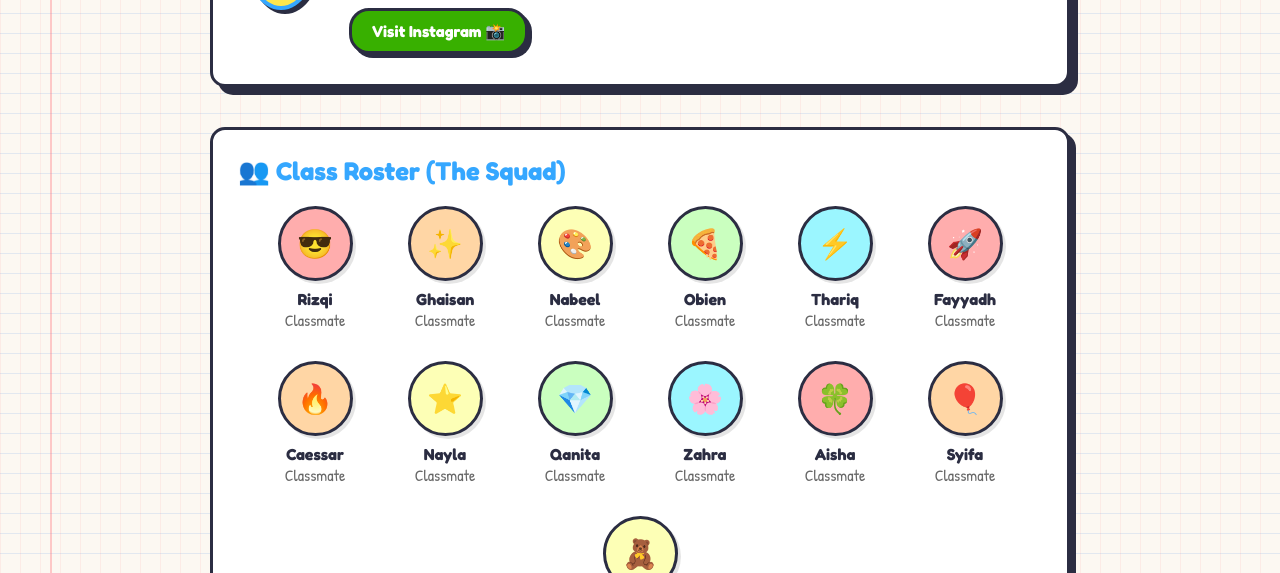
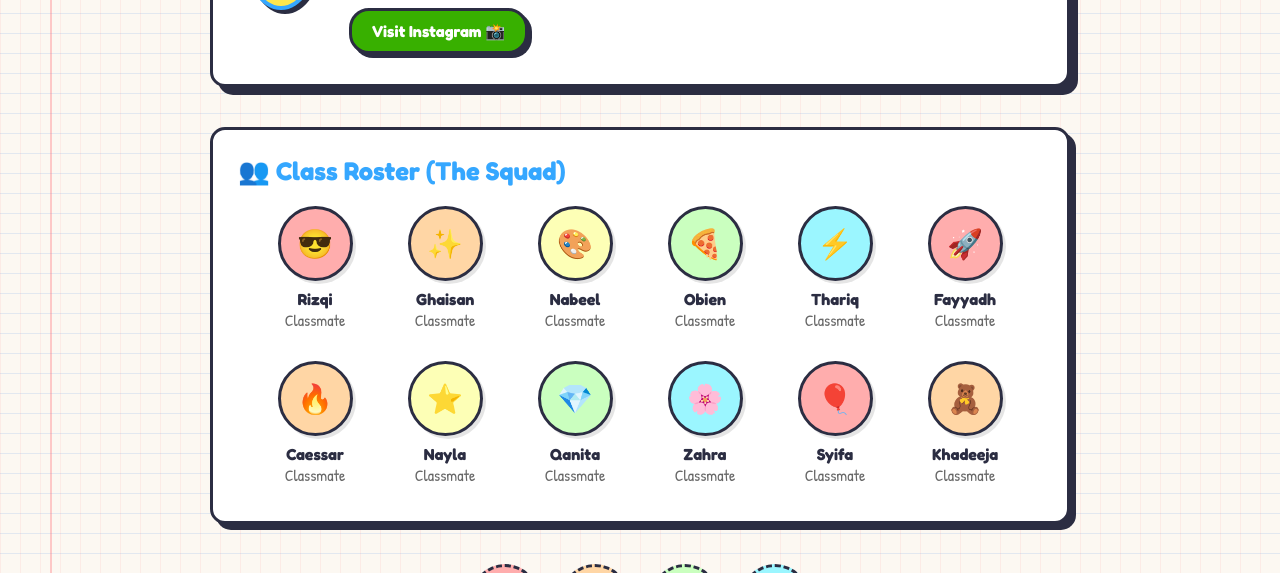
Before and after one commit to raisaqeel90-droid/PSNG_28, a plain HTML site: page index.html in a window 1280 px wide. Shown: the part 227-800 px from the top of the page. Drawn offline with Linux system fonts and the light colour scheme.

Commit message:
Restore index.html with original content

```diff
--- a/index.html
+++ b/index.html
@@ -425,12 +425,6 @@
                 </div>
 
                 <div class="member-card">
-                    <div class="member-img">🍀</div>
-                    <p class="member-name">Aisha</p>
-                    <p class="member-role">Classmate</p>
-                </div>
-
-                <div class="member-card">
                     <div class="member-img">🎈</div>
                     <p class="member-name">Syifa</p>
                     <p class="member-role">Classmate</p>
```
